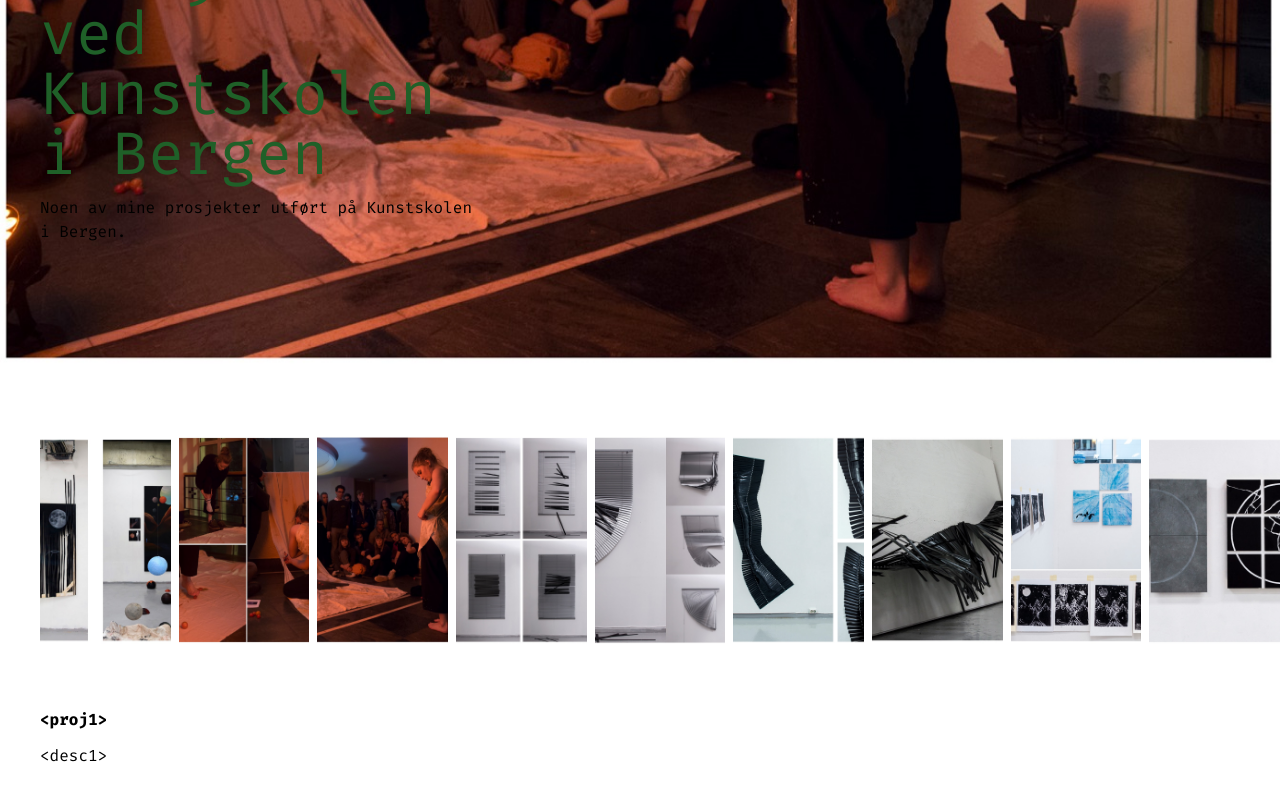
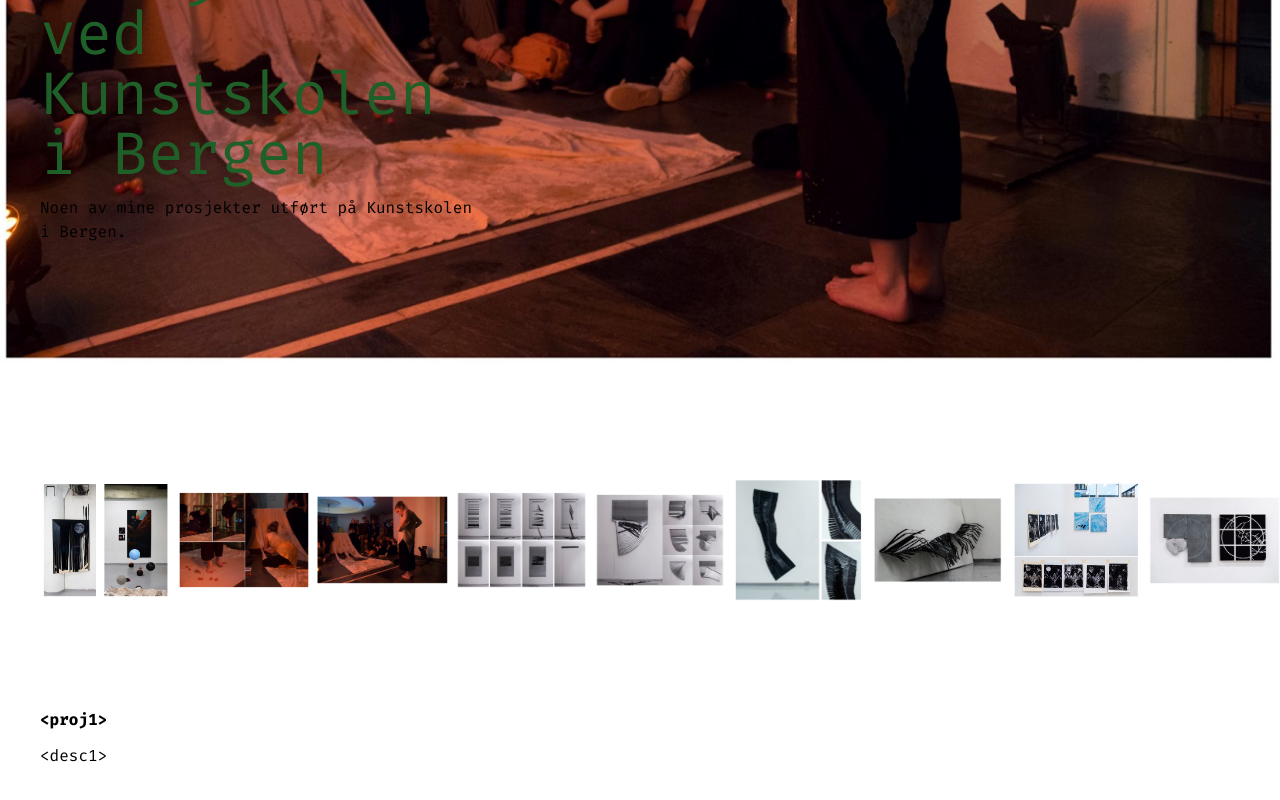
Before and after one commit to FridaHaars/personlig-nettside, a Next.js app: page /prosjekter/kib in a window 1280 px wide. Shown: the part 492-1292 px from the top of the page. Built offline with nearby package versions, Linux system fonts and the light colour scheme.

Commit message:
alter photostrip

```diff
--- a/components/Photostrip.css
+++ b/components/Photostrip.css
@@ -14,5 +14,8 @@
 }
 
 .photostrip-image {
-    object-fit: cover;
-}
+    object-fit: contain; /* Use 'contain' instead of 'cover' to avoid cropping */
+    width: 100%;
+    height: 100%;
+    position: absolute; /* Required for layout="fill" */
+  }
--- a/components/Photostrip.jsx
+++ b/components/Photostrip.jsx
@@ -13,7 +13,6 @@
             alt="photostrip"
             src={image}
             layout="fill"
-            objectFit="cover"
             className="photostrip-image"
           />
         </div>
```
